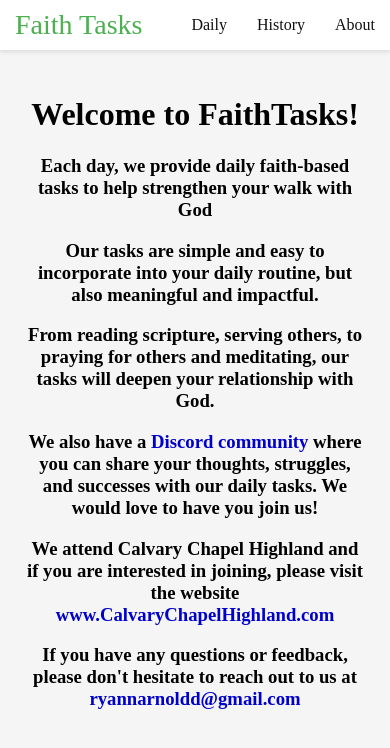
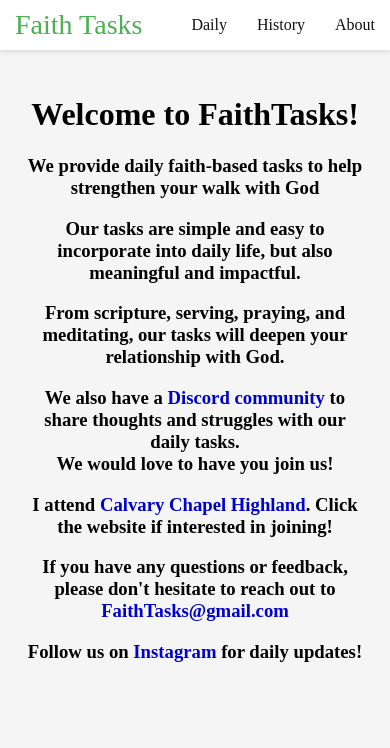
Before and after one commit to ryannarnoldd/FaithTasks, a React (Create React App) app: page /about in a window 390 px wide. Shown: the top 748 px of the page. Built offline with nearby package versions, Linux system fonts and the light colour scheme.

Commit message:
Making mobile look nicer for now!

```diff
--- a/src/pages/About.js
+++ b/src/pages/About.js
@@ -6,20 +6,21 @@ const About = () => {
 
   return (
     <div className="about" style={{ textAlign: 'center', padding: '25px' }}>
-
       <h1>Welcome to FaithTasks!</h1>
 
-      <h3>Each day, we provide daily faith-based tasks to help strengthen your walk with God</h3>
+      <h3>We provide daily faith-based tasks to help strengthen your walk with God</h3>
 
-      <h3>Our tasks are simple and easy to incorporate into your daily routine, but also meaningful and impactful.</h3>
+      <h3>Our tasks are simple and easy to incorporate into daily life, but also meaningful and impactful.</h3>
 
-      <h3>From reading scripture, serving others, to praying for others and meditating, our tasks will deepen your relationship with God.</h3>
+      <h3>From scripture, serving, praying, and meditating, our tasks will deepen your relationship with God.</h3>
 
-      <h3>We also have a <a href="https://discord.gg/your-server-link" class="btn">Discord community</a> where you can share your thoughts, struggles, and successes with our daily tasks. We would love to have you join us!</h3>
+      <h3>We also have a <a href="https://discord.gg/your-server-link" class="btn">Discord community</a> to share thoughts and struggles with our daily tasks. <br />We would love to have you join us!</h3>
 
-      <h3>We attend <strong>Calvary Chapel Highland</strong> and if you are interested in joining, please visit the website <a href="https://www.calvarychapelhighland.com/">www.CalvaryChapelHighland.com</a></h3>
+      <h3>I attend <a href="https://www.calvarychapelhighland.com/">Calvary Chapel Highland</a>. Click the website if interested in joining!</h3>
 
-      <h3>If you have any questions or feedback, please don't hesitate to reach out to us at <a href="mailto:ryannarnoldd@gmail.com">ryannarnoldd@gmail.com</a></h3>
+      <h3>If you have any questions or feedback, please don't hesitate to reach out to <a href="mailto:FaithTasks@gmail.com">FaithTasks@gmail.com</a></h3>
+
+      <h3>Follow us on <a href="https://www.instagram.com/faithtasks">Instagram</a> for daily updates!</h3>
 
     </div>
   );
--- a/src/pages/History.js
+++ b/src/pages/History.js
@@ -40,6 +40,7 @@ const History = () => {
       <br></br>
       <label for="date">Date: </label>
       <input type="date" id="date" name="date" min="2020-01-01" max={getCurrentDate()}/> <button onClick={setTask}>Get Task</button>
+      <h6>Works any date from 2023-01-01 to today!</h6>
 
     </div>
   );
--- a/src/pages/Home.js
+++ b/src/pages/Home.js
@@ -6,8 +6,10 @@ const Home = () => {
 
   return (
     <div className="home" style={{ textAlign: 'center', padding: '5px' }}>
-        <h1>Home</h1>
-        <h2>This is a website that helps you do your daily tasks serving God and others!</h2>
+        <h1>Daily faith-tasks!</h1>
+        <h3>Go to the <a href="/daily">Daily</a> page to get the daily task!</h3>
+        <h3>Go to the <a href="/history">History</a> page to get a random task from the past!</h3>
+        <h3>Go to the <a href="/about">About</a> page to learn more about this website!</h3>
     </div>
   );
 };
--- a/src/style.scss
+++ b/src/style.scss
@@ -131,3 +131,14 @@ nav {
     &:hover { color: #000080; }
   }
 }
+
+.home {
+  h3 {
+    a {
+      color: #000080;
+      text-decoration: none;
+
+      &:hover { color: #0000CD; }
+    }
+  }
+}
```
